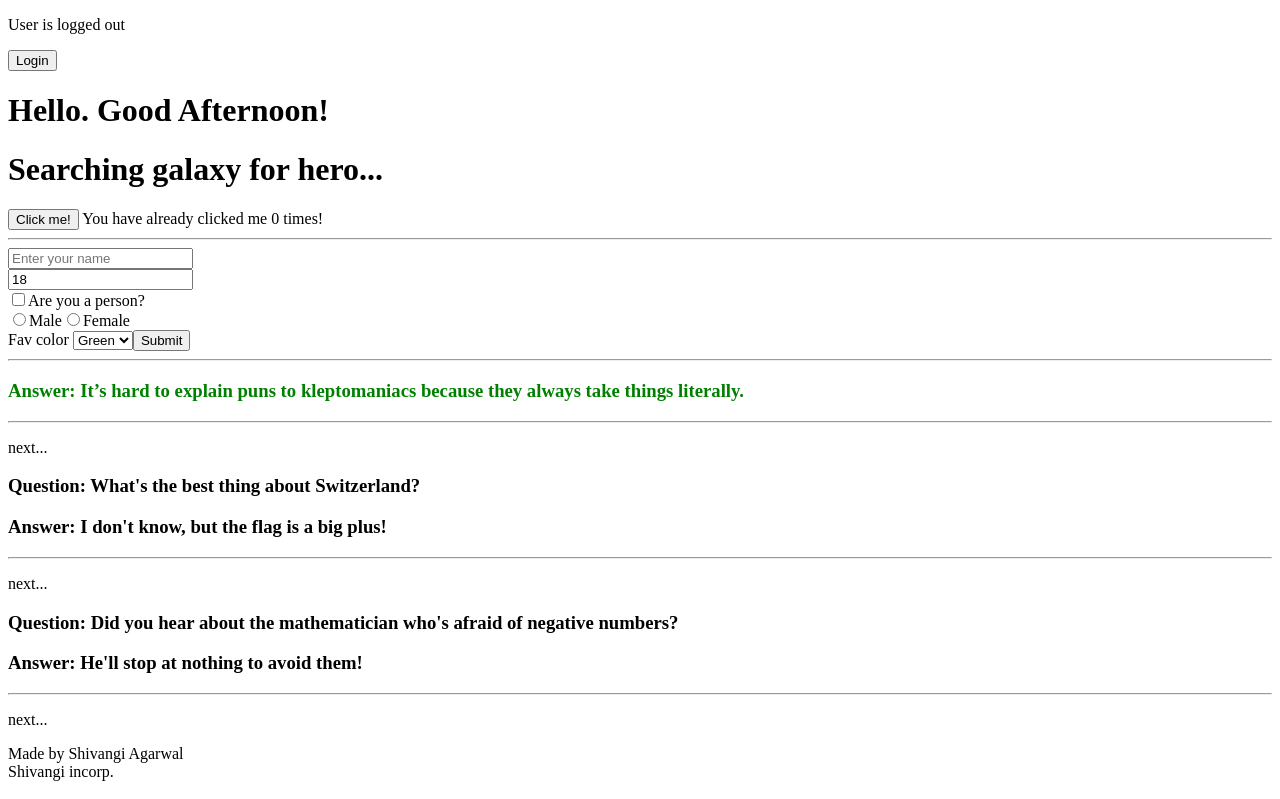
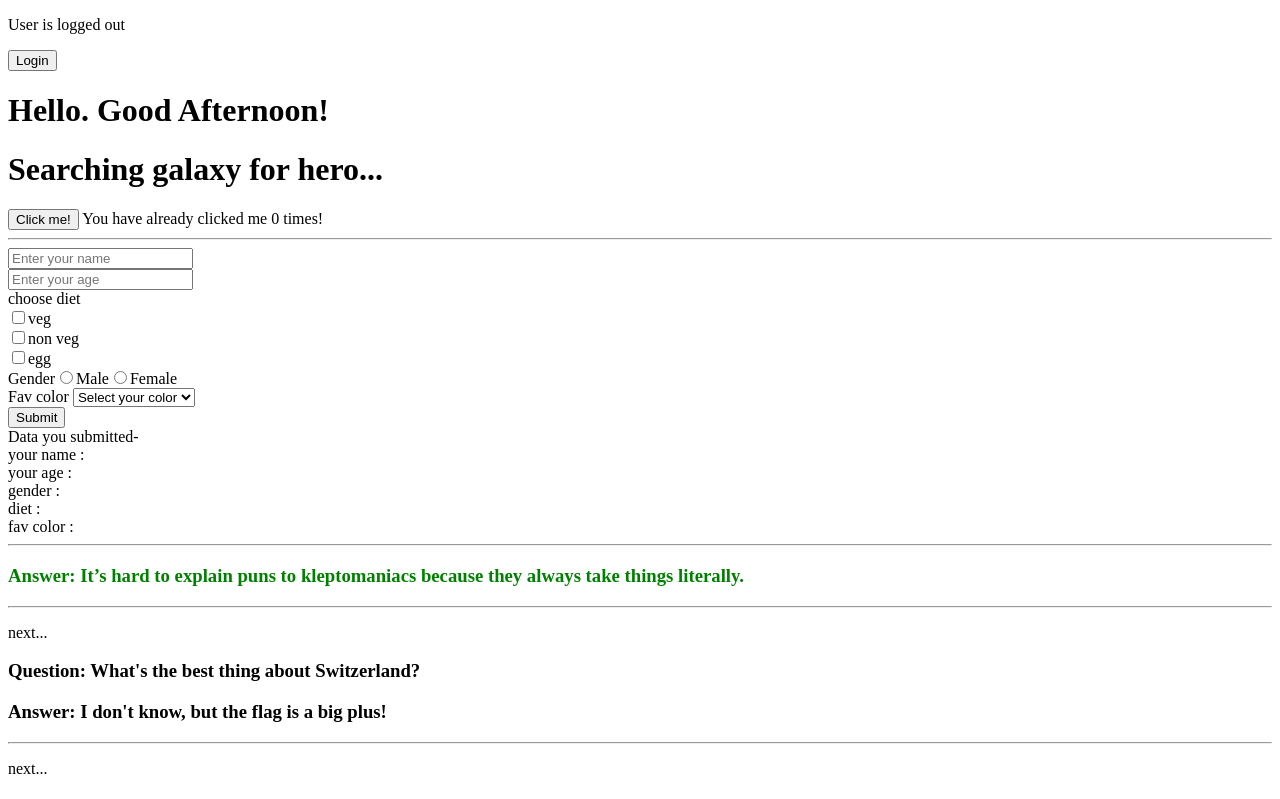
Before and after one commit to shivangi14/reactjs_basics, a React (Create React App) app: page / in a window 1280 px wide. Shown: the top 799 px of the page. Built offline with nearby package versions, Linux system fonts and the light colour scheme; no server answers.

Commit message:
added multi select checkbox

```diff
--- a/src/components/Form.js
+++ b/src/components/Form.js
@@ -5,17 +5,28 @@ class Form extends Component{
         super()
         this.state={
             name :"",
-            age :18,
-            isPerson :false,
+            age :"",
             gender :"",
-            color : "green"
+            color : "",
+            diet:{
+                veg:false,
+                nonVeg:false,
+                egg:false
+            }
         }
         this.handleChange = this.handleChange.bind(this)
     }
 
     handleChange(event){
         const {name,value,checked,type} = event.target
-        type === "checkbox"? this.setState({ [name]:checked}) : this.setState({[name] : value})
+        type === "checkbox"? this.setState(prevState=>{
+            return{
+                diet:{
+                    ...prevState.diet,
+                    [name] : checked
+                }
+            }
+        }) : this.setState({[name] : value})
 
     }
 
@@ -32,17 +43,33 @@ class Form extends Component{
                 <br/>
                 <input type="number" placeholder="Enter your age" value={this.state.age} name="age" onChange={this.handleChange}/>
                 <br/>
-                <input type="checkbox" checked={this.state.isPerson} name="isPerson" onChange={this.handleChange} />Are you a person?
+                choose diet<br/>
+                <input type="checkbox" checked={this.state.diet.veg} name="veg" onChange={this.handleChange} />veg
                 <br/>
+                <input type="checkbox" checked={this.state.diet.nonVeg} name="nonVeg" onChange={this.handleChange} />non veg
+                <br/>
+                <input type="checkbox" checked={this.state.diet.egg} name="egg" onChange={this.handleChange} />egg
+                <br/>
+                Gender
                 <input type="radio" name="gender" value="male" checked={this.state.gender === "male"} onChange={this.handleChange} />Male
                 <input type="radio" name="gender" value="female" checked={this.state.gender === "female"} onChange={this.handleChange} />Female
                 <br/>
                 Fav color <select value={this.state.color} name="color" onChange={this.handleChange}>
+                    <option value="">Select your color</option>
                     <option value="blue">Blue</option>
                     <option value="red">Red</option>
                     <option value="green">Green</option>
                 </select>
+                <br/>
                 <button>Submit</button>
+                <br/>
+                Data you submitted-
+                <br/>
+                your name : {this.state.name}<br/>
+                your age : {this.state.age}<br/>
+                gender : {this.state.gender}<br/>
+                diet : {this.state.diet.veg && "veg"} {this.state.diet.nonVeg && "non veg"} {this.state.diet.egg && "egg"}<br/>
+                fav color : {this.state.color}<br/>
                 <hr/>
             </form>
         )
```
